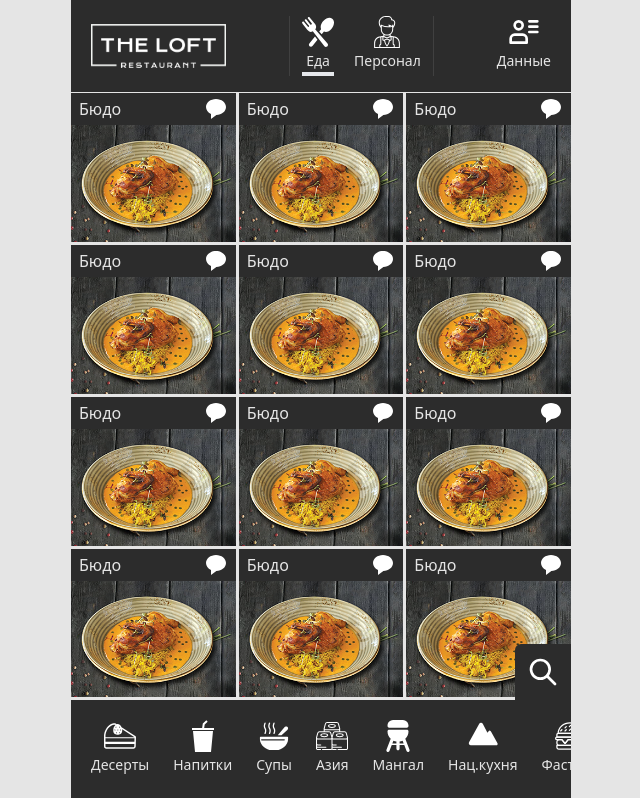
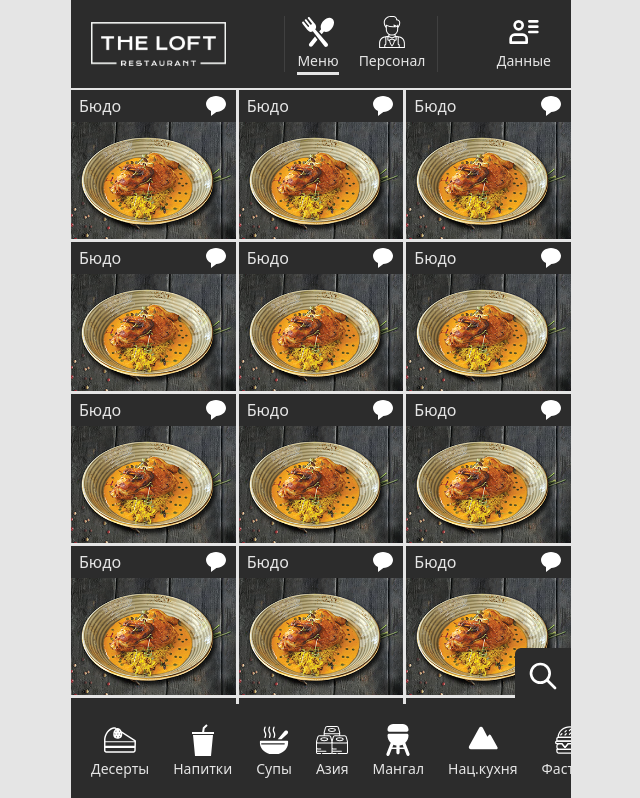
Before and after one commit to devcraft-dc/the_loft_reviews, a React (Vite) app: page / in a window 1280 px wide. Shown: the top 798 px of the page, without its empty margins (319-959 px from the left). Built offline with nearby package versions, Linux system fonts and the light colour scheme.

Commit message:
Convert border bottom into pseudoelement

```diff
--- a/package.json
+++ b/package.json
@@ -15,6 +15,7 @@
     "prepare": "husky install"
   },
   "dependencies": {
+    "classnames": "^2.3.2",
     "react": "^18.2.0",
     "react-dom": "^18.2.0",
     "tailwind-scrollbar": "^3.0.0"
--- a/src/components/Content.jsx
+++ b/src/components/Content.jsx
@@ -4,7 +4,7 @@ import img from '../assets/img.png';
 const arr = Array.from(Array(24).keys());
 
 export const Content = () => (
-  <div className="grid grid-cols-3 gap-[3px] mt-[5.8rem] max-md:mt-[5.1rem] max-sm:mt-[4.4rem] mb-[5.9rem] max-md:my-[4.9rem] max-sm:my-[4.15rem]">
+  <div className="grid grid-cols-3 gap-[3px] mt-[5.65rem] max-md:mt-[4.9rem] max-sm:mt-[4.25rem] mb-[5.9rem] max-md:my-[4.9rem] max-sm:my-[4.15rem]">
     {arr.map((item) => (
       <Card key={item} title="Бюдо" image={img} />
     ))}
--- a/src/components/Header.jsx
+++ b/src/components/Header.jsx
@@ -7,7 +7,7 @@ import white_logo from '../assets/white_logo.png';
 import { IconButton } from './IconButton';
 
 const links = [
-  { icon: food_icon, title: 'Еда' },
+  { icon: food_icon, title: 'Меню' },
   { icon: staff_icon, title: 'Персонал' },
 ];
 
--- a/src/components/IconButton.jsx
+++ b/src/components/IconButton.jsx
@@ -1,17 +1,19 @@
-export const IconButton = ({ icon, title, onClick, isActive }) => (
-  <button
-    onClick={onClick}
-    className={isActive ? 'border-b-4' : 'border-b-4 border-main-black'}
-  >
+import classNames from 'classnames';
+
+export const IconButton = ({ icon, title, isActive, ...props }) => {
+  const styles = classNames('text-sm max-md:text-xs max-sm:text-[0.65rem]', {
+    'after:content-[""] after:block after:absolute after:bottom-[-3px] after:w-full after:h-[3px] after:bg-secondary-white':
+      isActive,
+  });
+
+  return (
+    <button className={classNames({ relative: isActive })} {...props}>
       <img
         className="w-8 mx-auto max-md:w-7 max-sm:w-6"
         src={icon}
         alt={title ? title : 'icon'}
       />
-    {title !== '' && (
-      <span className="text-sm max-md:text-xs max-sm:text-[0.65rem]">
-        {title}
-      </span>
-    )}
+      {title !== '' && <span className={styles}>{title}</span>}
     </button>
   );
+};
--- a/tailwind.config.js
+++ b/tailwind.config.js
@@ -9,7 +9,6 @@ export default {
       lg: '500px',
       sm: '350px',
       md: '400px',
-
     },
     colors: {
       'main-black': '#2C2C2C',
@@ -18,11 +17,6 @@ export default {
       black: colors.black,
       white: colors.white,
     },
-    extend: {
-      backgroundImage: {
-        "checkbox": "url('/assets/check_box.png')"
-      }
-    },
   },
   plugins: [require('tailwind-scrollbar')({ nocompatible: true })],
 };
```
Also changed, not shown: src/assets/check_box.png (deleted), 1 other file (tests, documents, lock files or other folders). Lines whose indentation alone changed are shown as unchanged.
